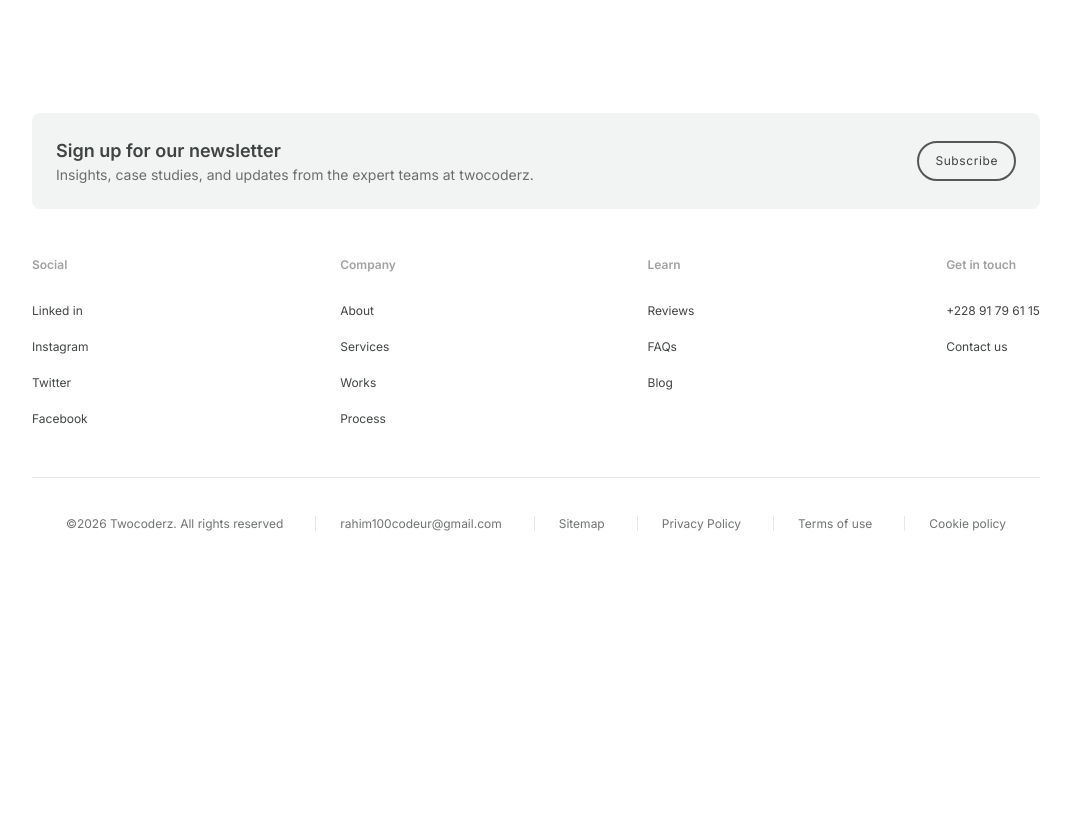
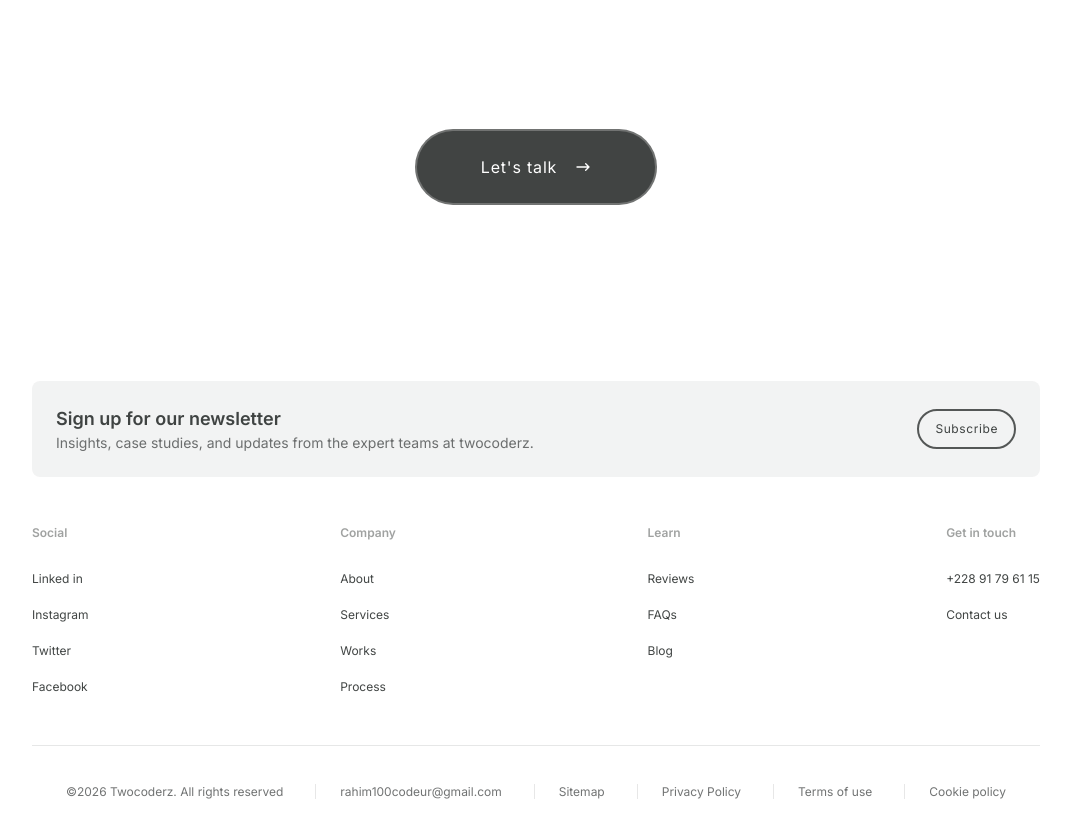
Before and after one commit to twocoderz/twocoderz.team, a React (Vite) app: page /about in a window 1280 px wide. Shown: the part 2620-3458 px from the top of the page, without its empty margins (104-1175 px from the left). Before the commit the page ends 3266 px from the top, so only its background shows below. Built offline with nearby package versions, Linux system fonts and the light colour scheme.

Commit message:
add let talk button

```diff
--- a/src/pages/about/AboutPage.tsx
+++ b/src/pages/about/AboutPage.tsx
@@ -1,7 +1,10 @@
+import { ROUTES } from "../../routes";
 import Layout from "../../shared/components/layout/Layout";
 import { HeroSection } from "../../shared/components/sections/HeroSection";
+import { Button } from "../../shared/components/ui/Button";
 import Container from "../../shared/components/ui/Container";
 import Section from "../../shared/components/ui/Section";
+import { ArrowRightIcon } from "../../shared/icons/ArrowRightIcon";
 import AboutCapabilities from "./components/AboutCapabilities";
 import AboutLeadership from "./components/AboutLeadership";
 import AboutStats from "./components/AboutStats";
@@ -44,6 +47,16 @@ export default function AboutPage() {
           <AboutLeadership />
         </Container>
       </Section>
+
+      {/* About let's talk section */}
+      <div className="text-center mt-p24 mb-24">
+        <a href={ROUTES.CONTACT}>
+          <Button variant="primary" size="lg">
+            <span> Let&apos;s talk</span>
+            <ArrowRightIcon className="w-4 h-4 ml-p4" />
+          </Button>
+        </a>
+      </div>
     </Layout>
   );
 }
```
